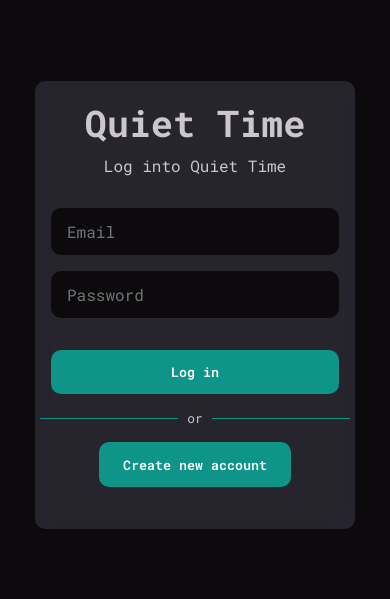
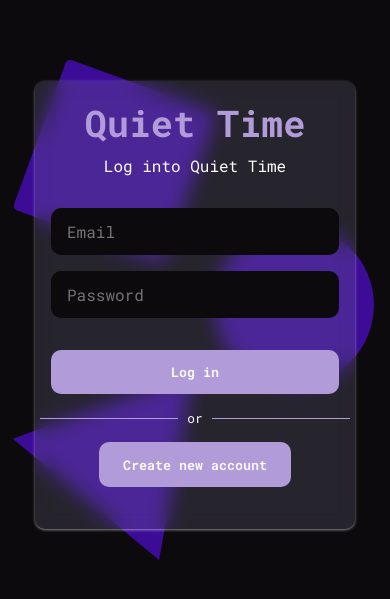
Before and after one commit to samueljsong/qt-project, a React (Vite) app: page / in a window 390 px wide. Shown: the part 117-716 px from the top of the page. Built offline with nearby package versions, Linux system fonts and the light colour scheme.

Commit message:
minor tweeks to login pages

```diff
--- a/src/App.css
+++ b/src/App.css
@@ -2,11 +2,11 @@
   /* Dark Theme */
   --dark-background: #0c0a0d;
   --dark-card-background: rgba(128, 126, 153, 0.226);
-  --dark-text: #ccc7cd;
+  --dark-text: #ffffff;
 
   /* Light Theme */
   --light-background: #f3f3f3;
-  --light-card-background: #ffffff;
+  --light-card-background: #ffffff3d;
   --light-text: #2c2c2c;
 
   /* Default */
@@ -32,10 +32,18 @@
   color: var(--light-text);
 }
 
-.card{
+.light-card{
+  background-color: var(--light-card-background);
+  backdrop-filter: blur(10px);
+  border-radius: 10px;
+  box-shadow: 0 1px 3px 0 rgba(0,0,0,.1),0 1px 2px -1px rgba(0,0,0,.1);
+}
+
+.dark-card{
   background-color: var(--dark-card-background);
   backdrop-filter: blur(10px);
   border-radius: 10px;
+  box-shadow: 0 1px 3px 0 rgba(255, 255, 255, 0.5),0 1px 2px -1px rgba(255, 255, 255, 0.1);
 }
 
 .container{
--- a/src/components/Login.css
+++ b/src/components/Login.css
@@ -1,4 +1,38 @@
-.login-container{
+@media only screen and (max-width: 480px){
+
+    /* Background Shapes */
+    .square{
+        position: absolute;
+        height: 10rem;
+        width: 10rem;
+        background-color: #3c0c97;
+        margin-bottom: 30rem;
+        border-radius: 5px;
+        rotate: 20deg;
+        margin-right: 4rem;
+
+    }
+
+    .circle{
+        position: absolute;
+        height: 10rem;
+        width: 10rem;
+        background: #3c0c97;
+        margin-top: 9rem;
+        margin-left: 11.2rem;
+        border-radius: 50%;
+    }
+
+    .triangle{
+        position: absolute;
+        rotate: -20deg;
+        margin-top: 20rem;
+        border-left: 6rem solid transparent;
+        border-right: 6rem solid transparent;
+        border-top: 10.3rem solid #3c0c97;
+    }
+
+    .login-card-container{
         height: 28rem;
         width: 320px;
         display: flex;
@@ -6,12 +40,14 @@
         align-items: center;
         gap: 1rem;
         justify-content: center;
+        z-index: 2;
     }
 
     .login-title{
         line-height: 0;
         margin-bottom: 1rem;
         font-size: 2.3rem;
+        color: #b19cd9;
     }
 
     .login-form{
@@ -37,8 +73,9 @@ input{
     }
 
     .light-input{
-    background: white;
+        background: #f3f3f3;
         color: var(--light-text);
+        box-shadow: 0 1px 3px 0 rgba(0,0,0,.2),0 1px 2px -1px rgba(0,0,0,.1);
     }
 
     .login-button{
@@ -47,11 +84,14 @@ input{
         height: 2.8rem;
         border-radius: 10px;
         border: none;
-    background-color: #0e9489;
+        background-color: #b19cd9;
         color: white;
         font-weight: 600;
         margin-top: 1rem;
+        cursor: pointer;
+        transition: all 0.1s ease-in 0s;
     }
+
 
     .login-segment{
         display: flex;
@@ -63,7 +103,7 @@ input{
     .line{
         height: 1px;
         width: 43%;
-    background-color: #0e9489;
+        background-color: #b19cd9;
     }
 
     .login-or-text{
@@ -73,9 +113,13 @@ input{
     .create-new-account-button{
         height: 2.8rem;
         width: 60%;
-    background-color: #0e9489;
+        background-color: #b19cd9;
         color: white;
         border: none;
         border-radius: 10px;
         font-weight: 600;
+        cursor: pointer;
+        transition: all 0.1s ease-in 0s;
     }
+
+}
--- a/src/components/Login.jsx
+++ b/src/components/Login.jsx
@@ -2,15 +2,23 @@ import './Login.css';
 
 const Login = (props) => {
 
+    const onClickAnimationHandler = (e) => {
+        console.log()
+    }
+
+
     return (
-        <div className='login-container card'>
+        <div className='login-container'>
+            <div className='square'></div>
+            <div className='circle'></div>
+            <div className="triangle"></div>
+            <div className={`login-card-container ${props.theme}-card`}>
                 <h1 className='login-title'>Quiet Time</h1>
                 <p>Log into Quiet Time</p>
-
                 <form className='login-form' action="">
                     <input className={`${props.theme}-input`} type="email" required placeholder='Email'/>
                     <input className={`${props.theme}-input`} type="password" placeholder='Password' required />
-                <button className='login-button'>Log in</button>
+                    <button onClick={onClickAnimationHandler} className='login-button'>Log in</button>
                 </form>
                 <div className='login-segment'>
                     <span className='line'></span>
@@ -19,6 +27,7 @@ const Login = (props) => {
                 </div>
                 <button className='create-new-account-button'>Create new account</button>
             </div>
+        </div>
     )
 }
 
```
Lines whose indentation alone changed are shown as unchanged.
